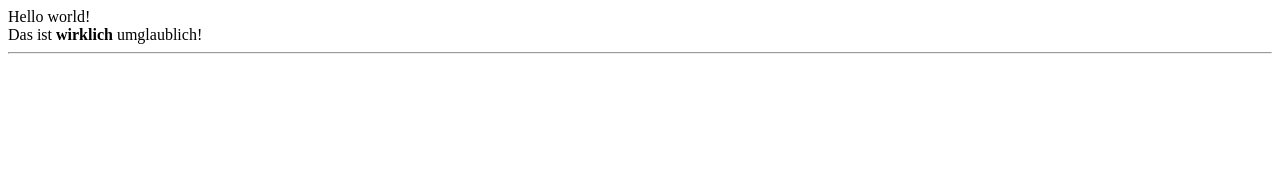
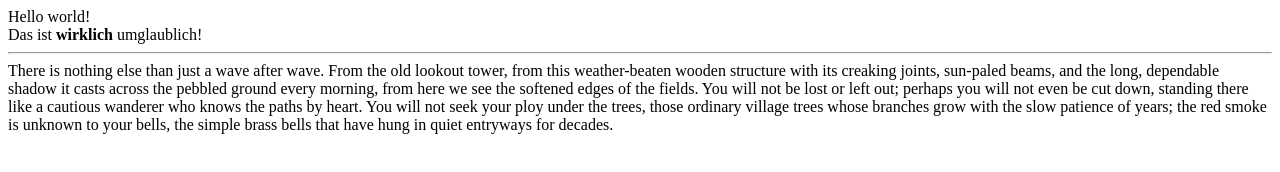
Before and after one commit to EdaSpitzer/Hallo_Welt, a plain HTML site: page index.html in a window 1280 px wide. Drawn offline with Linux system fonts and the light colour scheme.

Commit message:
Update index.html

```diff
--- a/index.html
+++ b/index.html
@@ -7,6 +7,16 @@
     Hello world!<br>
     Das ist <b>wirklich</b> umglaublich!<br>
     <hr>
+  There is nothing else than just a wave after wave.
+
+From the old lookout tower, from this weather-beaten wooden structure with its creaking joints,
+    sun-paled beams, and the long, dependable shadow it casts across the pebbled ground every
+    morning, from here we see the softened edges of the fields.
+    You will not be lost or left out; perhaps you will not even be cut down,
+    standing there like a cautious wanderer who knows the paths by heart.
+    You will not seek your ploy under the trees, those ordinary village trees
+    whose branches grow with the slow patience of years; the red smoke is unknown to your bells,
+    the simple brass bells that have hung in quiet entryways for decades.
 
 </body>
 </html>
```
